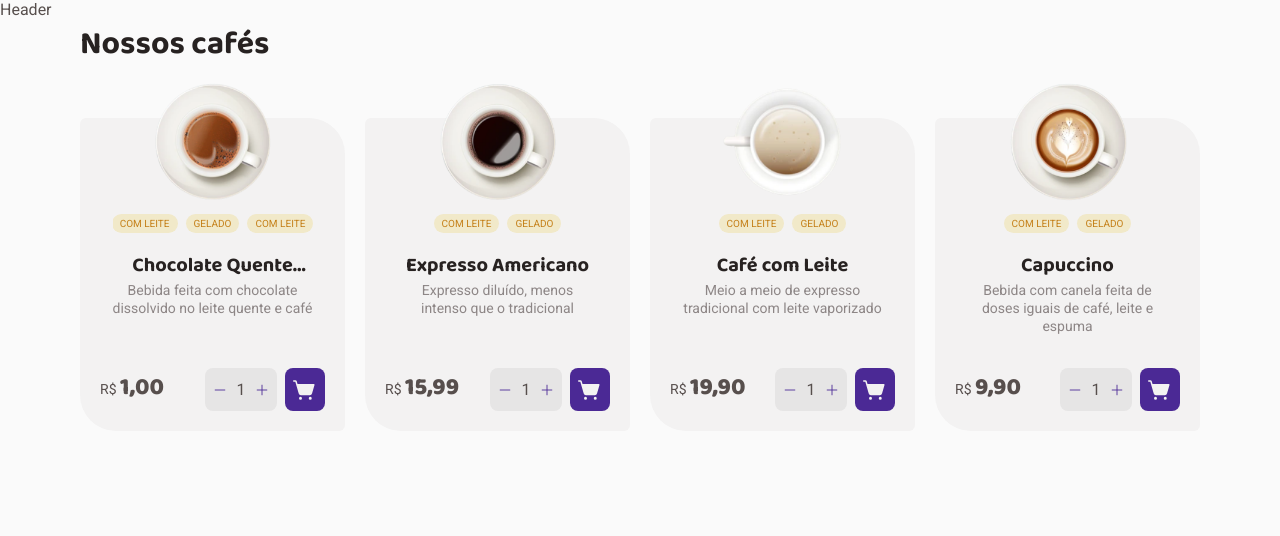
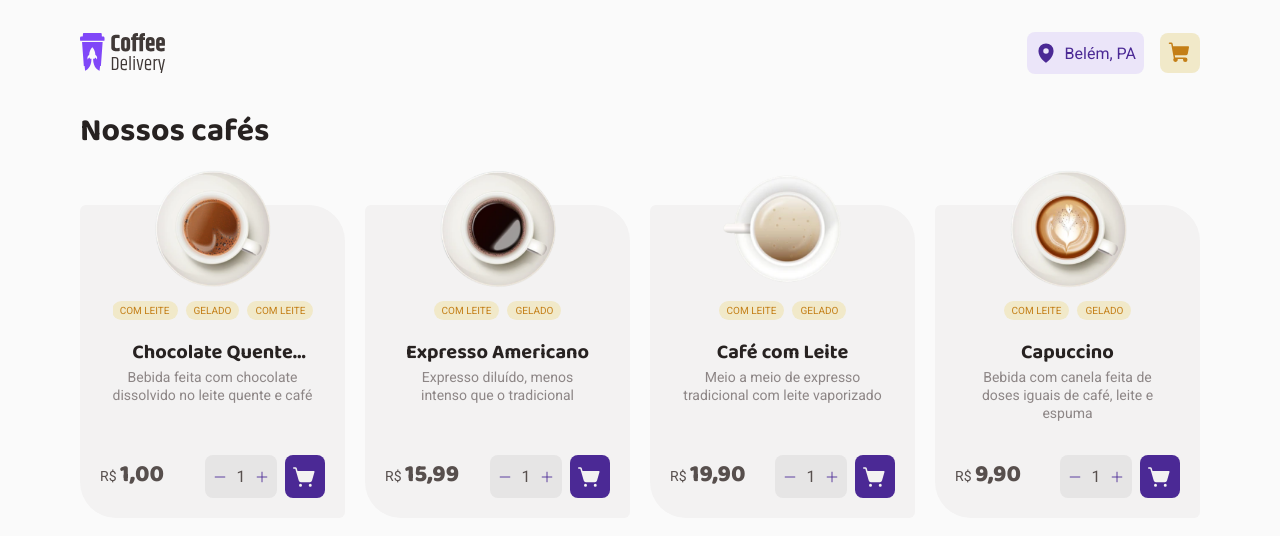
Before and after one commit to DenisLevy76/ignite-coffe-challenge-2, a React (Vite) app: page / in a window 1280 px wide. Shown: the top 536 px of the page. Built offline with nearby package versions, Linux system fonts and the light colour scheme.

Commit message:
Add header component

```diff
--- a/index.html
+++ b/index.html
@@ -8,7 +8,7 @@
     href="https://fonts.googleapis.com/css2?family=Baloo+2:wght@700;800&family=Roboto+Mono:wght@700&family=Roboto:wght@400;700&display=swap"
     rel="stylesheet">
   <meta charset="UTF-8" />
-  <link rel="icon" type="image/svg+xml" href="/icons/logo.svg" />
+  <link rel="shortcut icon" href="/icons/logo.svg" type="image/x-icon">
   <meta name="viewport" content="width=device-width, initial-scale=1.0" />
   <title>coffee delivery</title>
 </head>
--- /dev/null
+++ b/src/components/HeaderComponent/index.tsx
@@ -0,0 +1,27 @@
+import { MapPin, ShoppingCart } from 'phosphor-react'
+import { Link } from 'react-router-dom'
+import { ContainerComponent } from '../ContainerComponent'
+import { CartLink, Container, HeaderNav } from './styles'
+
+export const HeaderComponent: React.FC = () => {
+  return (
+    <Container>
+      <ContainerComponent>
+        <img
+          src="/icons/extendedLogo.svg"
+          alt="Um copo de café, roxo, com um desenho de um foguete decolando."
+        />
+
+        <HeaderNav>
+          <span>
+            <MapPin size={22} weight="fill" />
+            <p>Belém, PA</p>
+          </span>
+          <CartLink as={Link} to="/cart" title="Ir para o carrinho">
+            <ShoppingCart size={24} weight="fill" />
+          </CartLink>
+        </HeaderNav>
+      </ContainerComponent>
+    </Container>
+  )
+}
--- /dev/null
+++ b/src/components/HeaderComponent/styles.ts
@@ -0,0 +1,48 @@
+import styled from 'styled-components'
+import { IconButtonContainer } from '../IconButtonComponent/styles'
+
+export const Container = styled.header`
+  width: 100%;
+  padding: 2rem 0;
+
+  position: sticky;
+  top: 0;
+
+  background: ${({ theme }) => theme.colors.background};
+
+  > div {
+    display: flex;
+    justify-content: space-between;
+    align-items: center;
+  }
+`
+
+export const HeaderNav = styled.nav`
+  display: flex;
+  align-items: center;
+  gap: 1rem;
+
+  > span {
+    display: flex;
+    align-items: center;
+    gap: 0.5rem;
+
+    padding: 10px 8px;
+    background: ${({ theme }) => theme.colors.purpleLight};
+    color: ${({ theme }) => theme.colors.purpleDark};
+    border-radius: 8px;
+  }
+`
+
+export const CartLink = styled(IconButtonContainer)`
+  font-size: 1rem;
+  display: flex;
+
+  background: ${({ theme }) => theme.colors.yellowLight};
+  color: ${({ theme }) => theme.colors.yellowDark};
+
+  &:hover {
+    background: ${({ theme }) => theme.colors.yellowLight} !important;
+    color: ${({ theme }) => theme.colors.yellowDark};
+  }
+`
--- a/src/components/IconButtonComponent/index.tsx
+++ b/src/components/IconButtonComponent/index.tsx
@@ -1,4 +1,4 @@
-import { Container } from './styles'
+import { IconButtonContainer } from './styles'
 import { IconButtonComponentProps } from './types'
 
 export const IconButtonComponent: React.FC<IconButtonComponentProps> = ({
@@ -6,5 +6,5 @@ export const IconButtonComponent: React.FC<IconButtonComponentProps> = ({
   title,
   ...props
 }) => {
-  return <Container aria-label={ariaLabel} title={title} {...props} />
+  return <IconButtonContainer aria-label={ariaLabel} title={title} {...props} />
 }
--- a/src/components/IconButtonComponent/styles.ts
+++ b/src/components/IconButtonComponent/styles.ts
@@ -1,6 +1,6 @@
 import styled, { css } from 'styled-components'
 
-export const Container = styled.button<{
+export const IconButtonContainer = styled.button<{
   background?: boolean
 }>`
   ${({ theme, background = true }) => css`
--- a/src/pages/Layouts/DefaultLayout/index.tsx
+++ b/src/pages/Layouts/DefaultLayout/index.tsx
@@ -1,11 +1,10 @@
 import { Outlet } from 'react-router-dom'
-
-// import { Container } from './styles'
+import { HeaderComponent } from '../../../components/HeaderComponent'
 
 export const DefaultLayout: React.FC = () => {
   return (
     <div>
-      Header
+      <HeaderComponent />
       <Outlet />
     </div>
   )
```
Also changed, not shown: public/icons/extendedLogo.svg (renamed from public/images/icons/extendedLogo.svg), public/icons/logo.svg (renamed from public/images/icons/logo.svg).
